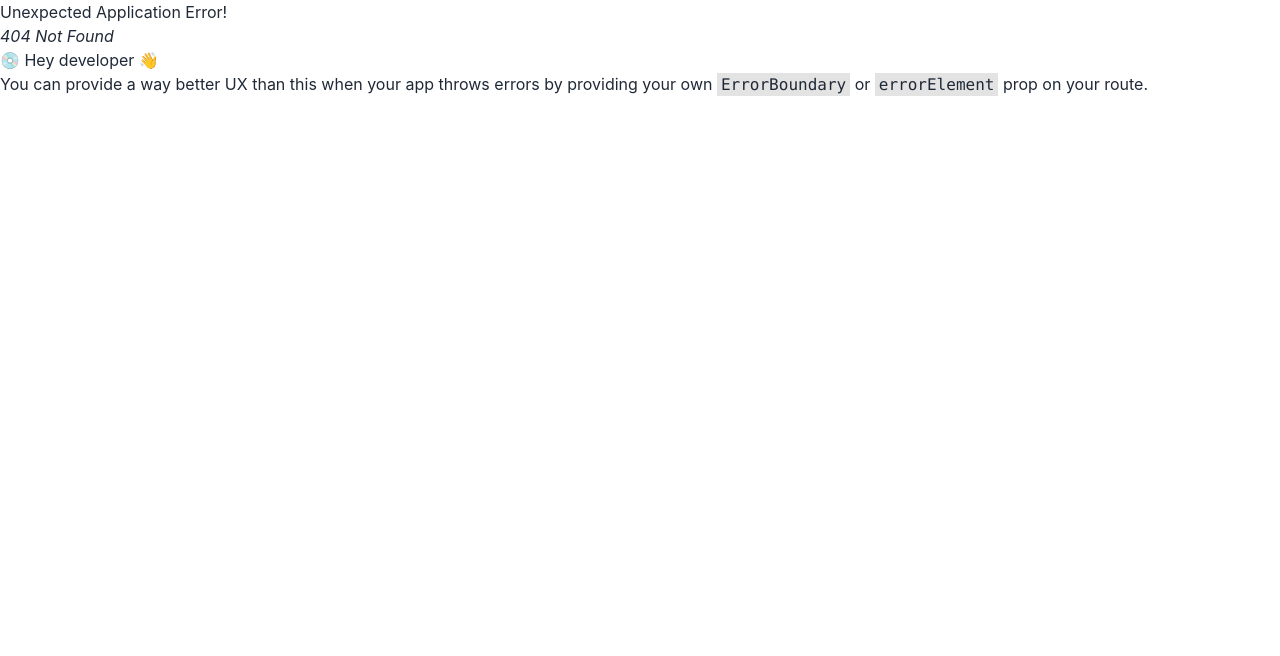
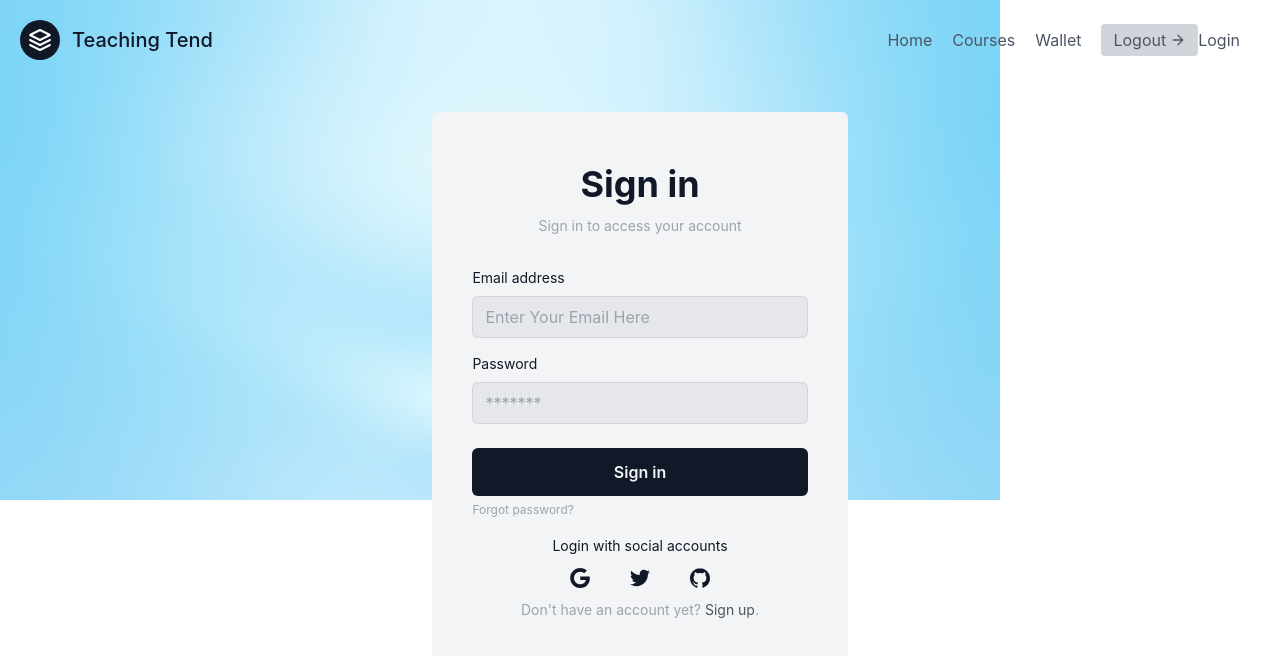
Before and after one commit to shafayatzamil/learn-cs-client, a React (Create React App) app: page /login in a window 1280 px wide. Before the commit this address had no page. Shown: the top 656 px of the page. Built offline with nearby package versions, Linux system fonts and the light colour scheme.

Commit message:
login page done

```diff
--- /dev/null
+++ b/src/component/login/Login.js
@@ -0,0 +1,108 @@
+const Login = () => {
+    return (
+      <div className='flex justify-center items-center pt-8'>
+        <div className='flex flex-col max-w-md p-6 rounded-md sm:p-10 bg-gray-100 text-gray-900'>
+          <div className='mb-8 text-center'>
+            <h1 className='my-3 text-4xl font-bold'>Sign in</h1>
+            <p className='text-sm text-gray-400'>
+              Sign in to access your account
+            </p>
+          </div>
+          <form
+            noValidate=''
+            action=''
+            className='space-y-6 ng-untouched ng-pristine ng-valid'
+          >
+            <div className='space-y-4'>
+              <div>
+                <label htmlFor='email' className='block mb-2 text-sm'>
+                  Email address
+                </label>
+                <input
+                  type='email'
+                  name='email'
+                  id='email'
+                  placeholder='Enter Your Email Here'
+                  className='w-full px-3 py-2 border rounded-md border-gray-300 focus:border-gray-900 bg-gray-200 text-gray-900'
+                  data-temp-mail-org='0'
+                />
+              </div>
+              <div>
+                <div className='flex justify-between'>
+                  <label htmlFor='password' className='text-sm mb-2'>
+                    Password
+                  </label>
+                </div>
+                <input
+                  type='password'
+                  name='password'
+                  id='password'
+                  placeholder='*******'
+                  className='w-full px-3 py-2 border rounded-md border-gray-300 bg-gray-200 focus:border-gray-900 text-gray-900'
+                />
+              </div>
+            </div>
+
+            <div>
+              <button
+                type='submit'
+                className='w-full px-8 py-3 font-semibold rounded-md bg-gray-900 hover:bg-gray-700 hover:text-white text-gray-100'
+              >
+                Sign in
+              </button>
+            </div>
+          </form>
+          <div className='space-y-1'>
+            <button className='text-xs hover:underline text-gray-400'>
+              Forgot password?
+            </button>
+          </div>
+          <div className='flex items-center pt-4 space-x-1'>
+            <div className='flex-1 h-px sm:w-16 dark:bg-gray-700'></div>
+            <p className='px-3 text-sm dark:text-gray-400'>
+              Login with social accounts
+            </p>
+            <div className='flex-1 h-px sm:w-16 dark:bg-gray-700'></div>
+          </div>
+          <div className='flex justify-center space-x-4'>
+            <button aria-label='Log in with Google' className='p-3 rounded-sm'>
+              <svg
+                xmlns='http://www.w3.org/2000/svg'
+                viewBox='0 0 32 32'
+                className='w-5 h-5 fill-current'
+              >
+                <path d='M16.318 13.714v5.484h9.078c-0.37 2.354-2.745 6.901-9.078 6.901-5.458 0-9.917-4.521-9.917-10.099s4.458-10.099 9.917-10.099c3.109 0 5.193 1.318 6.38 2.464l4.339-4.182c-2.786-2.599-6.396-4.182-10.719-4.182-8.844 0-16 7.151-16 16s7.156 16 16 16c9.234 0 15.365-6.49 15.365-15.635 0-1.052-0.115-1.854-0.255-2.651z'></path>
+              </svg>
+            </button>
+            <button aria-label='Log in with Twitter' className='p-3 rounded-sm'>
+              <svg
+                xmlns='http://www.w3.org/2000/svg'
+                viewBox='0 0 32 32'
+                className='w-5 h-5 fill-current'
+              >
+                <path d='M31.937 6.093c-1.177 0.516-2.437 0.871-3.765 1.032 1.355-0.813 2.391-2.099 2.885-3.631-1.271 0.74-2.677 1.276-4.172 1.579-1.192-1.276-2.896-2.079-4.787-2.079-3.625 0-6.563 2.937-6.563 6.557 0 0.521 0.063 1.021 0.172 1.495-5.453-0.255-10.287-2.875-13.52-6.833-0.568 0.964-0.891 2.084-0.891 3.303 0 2.281 1.161 4.281 2.916 5.457-1.073-0.031-2.083-0.328-2.968-0.817v0.079c0 3.181 2.26 5.833 5.26 6.437-0.547 0.145-1.131 0.229-1.724 0.229-0.421 0-0.823-0.041-1.224-0.115 0.844 2.604 3.26 4.5 6.14 4.557-2.239 1.755-5.077 2.801-8.135 2.801-0.521 0-1.041-0.025-1.563-0.088 2.917 1.86 6.36 2.948 10.079 2.948 12.067 0 18.661-9.995 18.661-18.651 0-0.276 0-0.557-0.021-0.839 1.287-0.917 2.401-2.079 3.281-3.396z'></path>
+              </svg>
+            </button>
+            <button aria-label='Log in with GitHub' className='p-3 rounded-sm'>
+              <svg
+                xmlns='http://www.w3.org/2000/svg'
+                viewBox='0 0 32 32'
+                className='w-5 h-5 fill-current'
+              >
+                <path d='M16 0.396c-8.839 0-16 7.167-16 16 0 7.073 4.584 13.068 10.937 15.183 0.803 0.151 1.093-0.344 1.093-0.772 0-0.38-0.009-1.385-0.015-2.719-4.453 0.964-5.391-2.151-5.391-2.151-0.729-1.844-1.781-2.339-1.781-2.339-1.448-0.989 0.115-0.968 0.115-0.968 1.604 0.109 2.448 1.645 2.448 1.645 1.427 2.448 3.744 1.74 4.661 1.328 0.14-1.031 0.557-1.74 1.011-2.135-3.552-0.401-7.287-1.776-7.287-7.907 0-1.751 0.62-3.177 1.645-4.297-0.177-0.401-0.719-2.031 0.141-4.235 0 0 1.339-0.427 4.4 1.641 1.281-0.355 2.641-0.532 4-0.541 1.36 0.009 2.719 0.187 4 0.541 3.043-2.068 4.381-1.641 4.381-1.641 0.859 2.204 0.317 3.833 0.161 4.235 1.015 1.12 1.635 2.547 1.635 4.297 0 6.145-3.74 7.5-7.296 7.891 0.556 0.479 1.077 1.464 1.077 2.959 0 2.14-0.020 3.864-0.020 4.385 0 0.416 0.28 0.916 1.104 0.755 6.4-2.093 10.979-8.093 10.979-15.156 0-8.833-7.161-16-16-16z'></path>
+              </svg>
+            </button>
+          </div>
+          <p className='px-6 text-sm text-center text-gray-400'>
+            Don't have an account yet?{' '}
+            <a href='#' to='/register' className='hover:underline text-gray-600'>
+              Sign up
+            </a>
+            .
+          </p>
+        </div>
+      </div>
+    )
+  }
+
+  export default Login;
--- a/src/component/navbar/Navbar.js
+++ b/src/component/navbar/Navbar.js
@@ -1,9 +1,12 @@
+import { Link } from "react-router-dom"
+
+
 const Navbar = () => {
     return (
       <header className='text-gray-600 body-font'>
         <div className='container mx-auto flex flex-wrap p-5 flex-col md:flex-row items-center'>
-          <a
-            href='#'
+          <Link
+            to='/'
             className='flex title-font font-medium items-center text-gray-900 mb-4 md:mb-0'
           >
             <svg
@@ -19,18 +22,18 @@
               <path d='M12 2L2 7l10 5 10-5-10-5zM2 17l10 5 10-5M2 12l10 5 10-5'></path>
             </svg>
             <span className='ml-3 text-xl'>Teaching Tend</span>
-          </a>
+          </Link>
           <nav className='md:ml-auto flex flex-wrap items-center text-base justify-center'>
-            <a href='#' className='mr-5 hover:text-gray-900'>
+            <Link to='/' className='mr-5 hover:text-gray-900'>
               Home
-            </a>
+            </Link>
 
-            <a href='#' className='mr-5 hover:text-gray-900'>
-              Profile
-            </a>
-            <a href='#' className='mr-5 hover:text-gray-900'>
+            <Link to='#' className='mr-5 hover:text-gray-900'>
+              Courses
+            </Link>
+            <Link href='#' className='mr-5 hover:text-gray-900'>
               Wallet
-            </a>
+            </Link>
             <button className='inline-flex items-center bg-gray-300 border-0 py-1 px-3 focus:outline-none hover:bg-gray-200 rounded text-base mt-4 md:mt-0'>
               Logout
               <svg
@@ -46,9 +49,9 @@
               </svg>
             </button>
 
-            <a href='#' className='mr-5 hover:text-gray-900'>
+            <Link to='login' className='mr-5 hover:text-gray-900'>
               Login
-            </a>
+            </Link>
           </nav>
         </div>
       </header>
--- a/src/layout/Main.css
+++ b/src/layout/Main.css
@@ -1,3 +1,7 @@
 .background-set{
-    background-image: url('../images/background-1.jpg');
+    background-image: url('../images/background-2.jpg');
+    background-repeat: no-repeat;
+    height: 500px;
+    background-size:contain;
+
 }
--- a/src/routes/Routes.js
+++ b/src/routes/Routes.js
@@ -1,5 +1,6 @@
 import { createBrowserRouter } from "react-router-dom";
 import Home from "../component/home/Home";
+import Login from "../component/login/Login";
 import Main from "../layout/Main";
 
 const router= createBrowserRouter([
@@ -10,6 +11,10 @@
             {
                 path:'/',
                 element:<Home></Home>
+            },
+            {
+                path:'/login',
+                element:<Login></Login>
             }
         ]
     }
```
